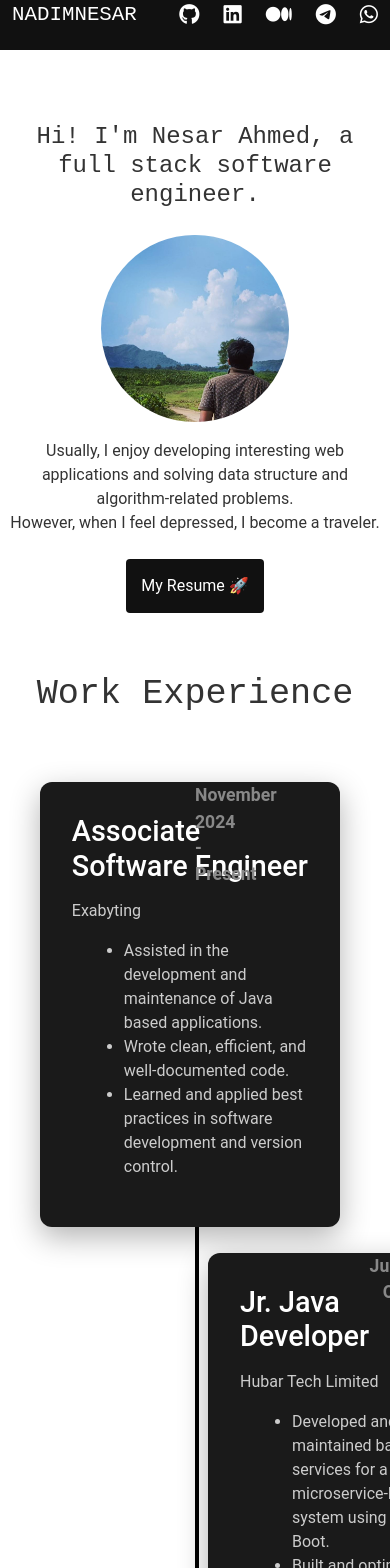
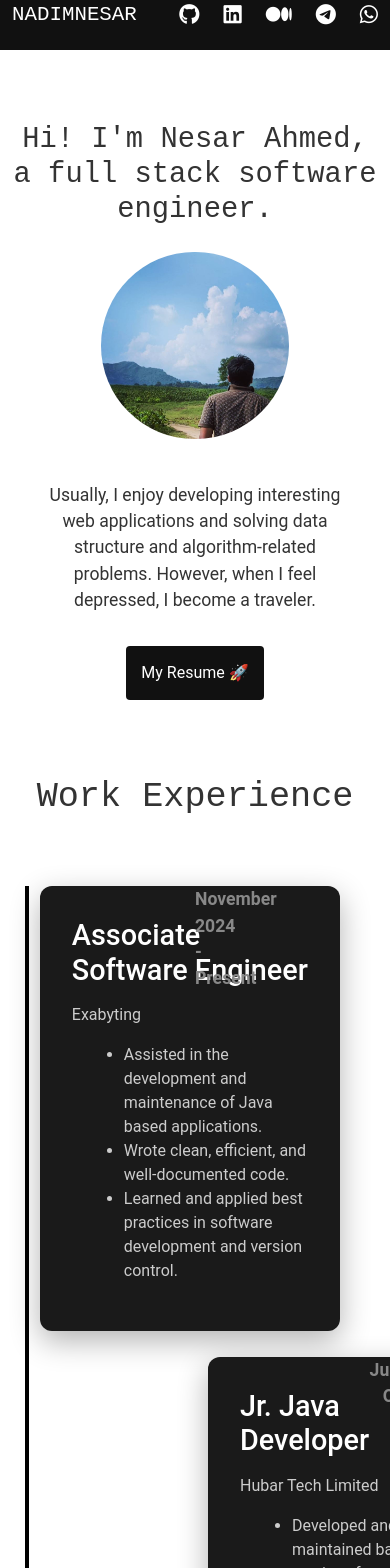
Before and after one commit to nadimnesar/nadimnesar.github.io, an Angular app: page / in a window 390 px wide. Shown: the part 20-1588 px from the top of the page. Built offline with nearby package versions, Linux system fonts and the light colour scheme.

Commit message:
update home

```diff
--- a/src/app/components/home/home.component.html
+++ b/src/app/components/home/home.component.html
@@ -3,7 +3,7 @@
   <img class="hero_img" src="hero.jpg" alt="Hero Image">
   <p class="hero_dec">
     Usually, I enjoy developing interesting web applications and solving data structure and algorithm-related
-    problems. <br /> However, when I feel depressed, I become a traveler.
+    problems. However, when I feel depressed, I become a traveler.
   </p>
   <form action="/resume-v6.5.pdf" method="get" target="_blank">
     <button type="submit">My Resume 🚀</button>
@@ -13,7 +13,6 @@
 <section class="work-experience">
   <h2>Work Experience</h2>
   <div class="timeline">
-    <!-- Job 2 - Left -->
     <div class="timeline-item left">
       <div class="timeline-date left">November 2024 - Present</div>
       <div class="content-box">
@@ -27,7 +26,6 @@
       </div>
     </div>
 
-    <!-- Job 1 - Right -->
     <div class="timeline-item right">
       <div class="timeline-date right">July 2024 - October 2024</div>
       <div class="content-box">
--- a/src/app/components/home/home.component.scss
+++ b/src/app/components/home/home.component.scss
@@ -1,5 +1,4 @@
-// Hero Section
-
+/* Hero Section */
 .hero_banner {
   display: flex;
   flex-direction: column;
@@ -7,6 +6,7 @@
   align-items: center;
   padding-top: 5vh;
   text-align: center;
+}
 
 .hero_title {
   font-family: 'Chivo Mono', monospace;
@@ -16,7 +16,7 @@
 }
 
 .hero_img {
-    border-radius: 400px;
+  border-radius: 50%;
   height: 40%;
   width: 20%;
   object-fit: cover;
@@ -24,8 +24,10 @@
 
 .hero_dec {
   font-size: 1.3rem;
-    padding-top: 2vh;
-    padding-bottom: 1vh;
+  padding-top: 5vh;
+  padding-bottom: 2vh;
+  padding-left: 10vw;
+  padding-right: 10vw;
   color: #333333;
 }
 
@@ -33,19 +35,19 @@
   background-color: #111111;
   color: #ffffff;
   padding: 15px;
-    margin-bottom: 2vh;
+  margin-bottom: 4vh;
   border: 0;
   border-radius: 4px;
   cursor: pointer;
+}
 
-    &:hover {
+button:hover {
   background-color: #333333;
-    }
 }
 
 @media (max-width: 768px) {
   .hero_title {
-      font-size: 1.5rem;
+    font-size: 1.8rem;
   }
 
   .hero_img {
@@ -54,17 +56,20 @@
   }
 
   .hero_dec {
-      font-size: 1rem;
+    font-size: 1.1rem;
   }
+
+  button {
+    width: 100%;
   }
 }
 
-// Work Experience Section
-
+/* Work Experience Section */
 .work-experience {
   padding: 5vh 0;
   color: #333333;
   text-align: center;
+}
 
 h2 {
   font-family: 'Chivo Mono', monospace;
@@ -78,8 +83,9 @@
   max-width: 1200px;
   margin: 0 auto;
   padding: 0 2rem;
+}
 
-    &:before {
+.timeline:before {
   content: '';
   position: absolute;
   width: 4px;
@@ -87,6 +93,7 @@
   top: 0;
   bottom: 0;
   left: 50%;
+  transform: translateX(-50%);
 }
 
 .timeline-item {
@@ -95,8 +102,9 @@
   margin: 3vh 0;
   width: 50%;
   transition: transform 0.3s ease;
+}
 
-      &:hover {
+.timeline-item:hover {
   transform: translateY(-10px);
 }
 
@@ -105,6 +113,7 @@
   padding: 2rem;
   border-radius: 12px;
   box-shadow: 0 10px 30px rgba(0, 0, 0, 0.3);
+}
 
 h3 {
   font-size: 1.8rem;
@@ -121,11 +130,6 @@
 ul {
   list-style-type: disc;
   margin-left: 20px;
-
-          li {
-            line-height: 1.5;
-          }
-        }
 }
 
 .timeline-date {
@@ -138,7 +142,7 @@
   font-weight: bold;
 }
 
-      &.left {
+.timeline-item.left {
   left: 0;
 
   .content-box {
@@ -152,7 +156,7 @@
   }
 }
 
-      &.right {
+.timeline-item.right {
   left: 50%;
 
   .content-box {
@@ -165,19 +169,20 @@
     left: calc(50% + 4rem);
   }
 }
-    }
 
 @media (max-width: 768px) {
   .timeline-item {
     width: 100%;
     flex-direction: column;
     align-items: flex-start;
+  }
 
   .timeline-date {
     left: 50%;
     transform: translateX(-50%);
   }
+
+  .timeline:before {
+    left: 5%;
   }
 }
-  }
-}
```
Lines whose indentation alone changed are shown as unchanged.
